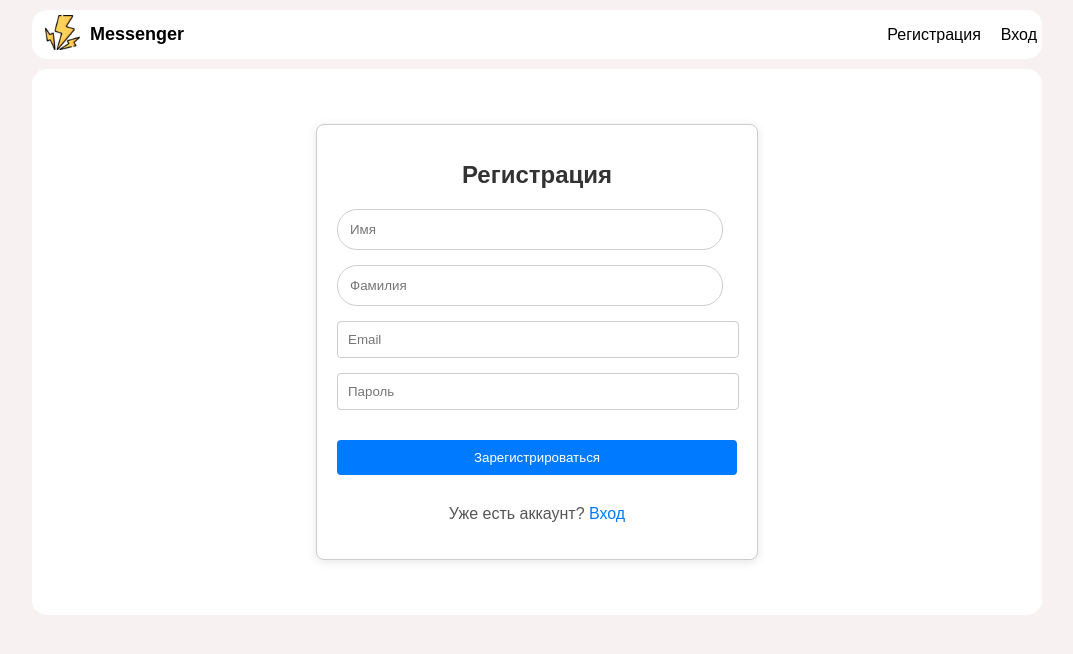
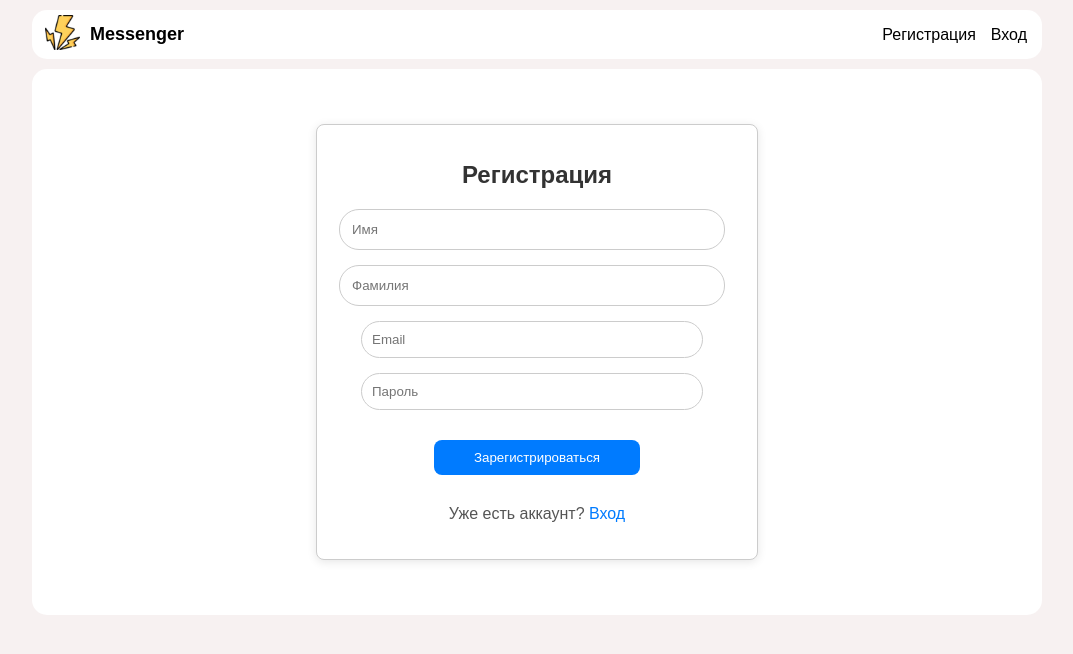
Before and after one commit to xaslx/Messenger, a Python web app: template src/static/templates/register.html in a window 1280 px wide. Shown: the top 654 px of the page, without its empty margins (103-1176 px from the left). Run offline with Jinja, Linux system fonts and the light colour scheme; the template is opened without the code that fills it, so the values that code supplies are empty.

Commit message:
update styles

```diff
--- a/src/static/css/styles.css
+++ b/src/static/css/styles.css
@@ -44,7 +44,8 @@ body {
 }
 
 .auth-link {
-    margin-left: 20px;
+    margin-left: 5px;
+    margin-right: 10px;
     text-decoration: none;
     color: black;
 }
@@ -111,10 +112,11 @@ body {
 
 .main-container {
     max-width: 1000px;
+    min-height: 100px;
     margin: 0 auto;
     display: flex;
     justify-content: flex-start;
-    align-items: flex-start;
+    align-items: stretch;
     padding: 5px;
     background-color: rgb(255, 255, 255);
     border-radius: 15px;
@@ -122,16 +124,14 @@ body {
 }
 
 
-/* Sidebar */
 .sidebar {
     display: flex;
     flex-direction: column;
     background-color: #f8f9fa;
     padding: 20px;
     border-right: 1px solid #dee2e6;
-    max-width: 350px;
+    max-width: 250px;
 }
-
 
 .user-list-container {
     display: flex;
@@ -146,6 +146,7 @@ body {
     align-items: center;
     width: 100%;
     padding: 6px;
+    font-size: 14px;
     background-color: #ffffff;
     border-radius: 8px;
     text-decoration: none;
@@ -153,7 +154,13 @@ body {
     border: 1px solid #dee2e6;
     transition: background-color 0.3s, border-color 0.3s, transform 0.3s ease;
     box-shadow: 0 2px 4px rgba(0, 0, 0, 0.05);
+    overflow: hidden;
+    text-overflow: ellipsis;
+    white-space: normal;
+    word-wrap: break-word;
+
 }
+
 
 .user-card:hover {
     background-color: #f1f3f5;
@@ -182,6 +189,7 @@ body {
     padding: 20px;
     border-radius: 10px;
     min-height: 600px;
+    margin-top: -20px;
 }
 
 
@@ -211,6 +219,9 @@ body {
 
 .form-group-register {
     margin-bottom: 15px;
+    display: flex;
+    justify-content: center;
+    align-items: center;
 }
 
 .label-register {
@@ -235,12 +246,11 @@ body {
 }
 
 .button-register {
-    width: 100%;
-    padding: 10px;
     background-color: #007bff;
     color: white;
     border: none;
-    border-radius: 4px;
+    border-radius: 8px;
+    padding: 10px 40px;
     cursor: pointer;
     transition: background-color 0.3s;
 }
@@ -271,7 +281,6 @@ body {
     border-radius: 10px;
     box-shadow: 0 4px 8px rgba(0, 0, 0, 0.2);
     padding: 20px;
-
     text-align: center;
     width: 300px;
     margin: 0 auto;
@@ -297,3 +306,79 @@ body {
 
 
 /* messages */
+.messages {
+    min-height: 350px;
+    max-height: 350px;
+    max-width: 650px;
+    overflow-y: auto;
+    margin-bottom: 16px;
+    padding: 10px;
+    border: 1px solid #ddd;
+    border-radius: 10px;
+    background-color: #fff;
+    display: flex;
+    flex-direction: column;
+    gap: 10px;
+}
+
+
+.message {
+    max-width: 80%;
+    word-wrap: break-word;
+    padding: 10px;
+    border-radius: 20px;
+    font-size: 14px;
+    position: relative;
+    display: inline-block;
+    line-height: 1.4;
+}
+
+.message.sender {
+    background-color: #007bff;
+    color: white;
+    align-self: flex-end;
+    border-bottom-right-radius: 0;
+}
+
+.message.receiver {
+    background-color: #f1f1f1;
+    color: #333;
+    align-self: flex-start;
+    border-bottom-left-radius: 0;
+}
+
+
+
+
+input[type="email"],
+input[type="password"],
+input[type="text"] {
+    width: 80%;
+    padding: 10px;
+    border: 1px solid #ccc;
+    border-radius: 20px;
+    outline: none;
+    margin-right: 10px;
+}
+
+
+
+button:hover {
+    background-color: #0056b3;
+}
+
+.btn-send {
+    background-color: #007bff;
+    border: none;
+    border-radius: 8px;
+    color: white;
+    padding: 10px 15px;
+    cursor: pointer;
+}
+
+.message-timestamp {
+    color: rgb(91, 89, 89);
+    font-size: 0.9em;
+    margin-top: 5px;
+    text-align: right;
+}
```
